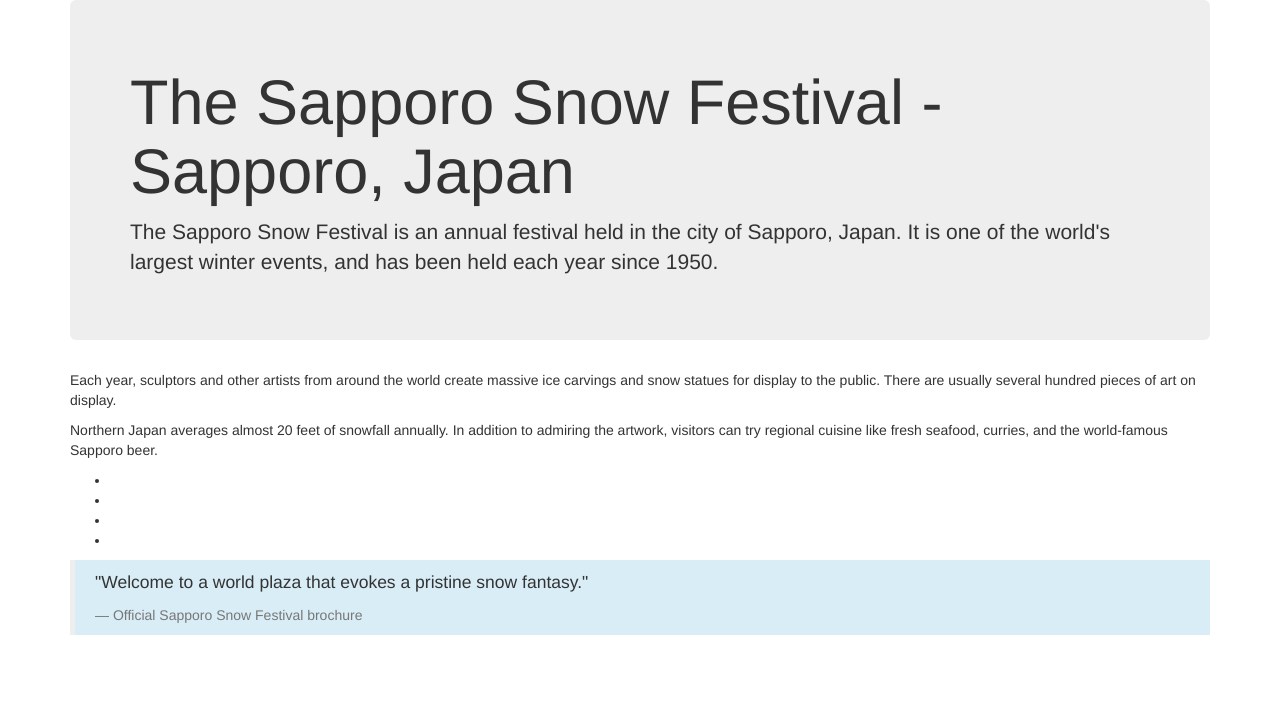
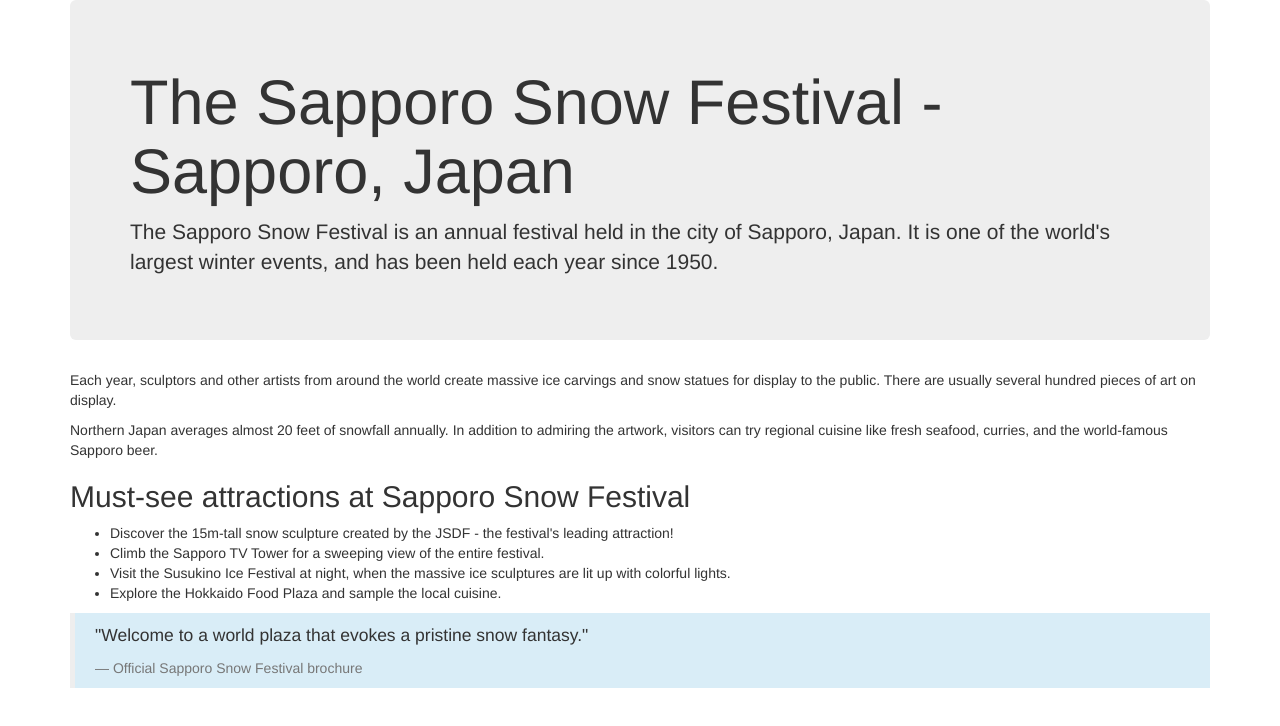
Before and after one commit to eswotinsky/vacation-destination, a plain HTML site: page index.html in a window 1280 px wide. Drawn offline with Linux system fonts and the light colour scheme.

Commit message:
add list and blockquote to index page

```diff
--- a/index.html
+++ b/index.html
@@ -14,11 +14,12 @@
       </div>
       <p>Each year, sculptors and other artists from around the world create massive ice carvings and snow statues for display to the public. There are usually several hundred pieces of art on display.</p>
       <p>Northern Japan averages almost 20 feet of snowfall annually. In addition to admiring the artwork, visitors can try regional cuisine like fresh seafood, curries, and the world-famous Sapporo beer.</p>
+      <h2>Must-see attractions at Sapporo Snow Festival</h2>
       <ul>
-        <li></li>
-        <li></li>
-        <li></li>
-        <li></li>
+        <li>Discover the 15m-tall snow sculpture created by the JSDF - the festival's leading attraction!</li>
+        <li>Climb the Sapporo TV Tower for a sweeping view of the entire festival.</li>
+        <li>Visit the Susukino Ice Festival at night, when the massive ice sculptures are lit up with colorful lights.</li>
+        <li>Explore the Hokkaido Food Plaza and sample the local cuisine.</li>
       </ul>
       <blockquote class="bg-info">
       <p>"Welcome to a world plaza that evokes a pristine snow fantasy."</p>
```
Also changed, not shown: img/snow-festival.jpg (added).
